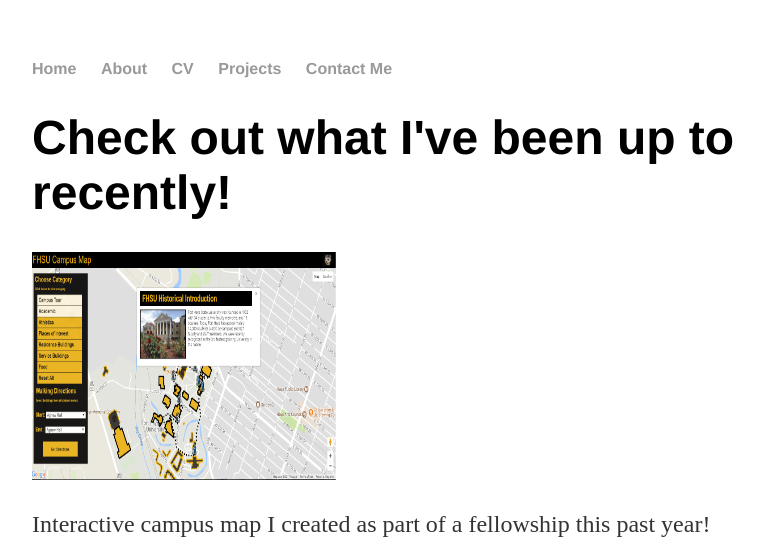
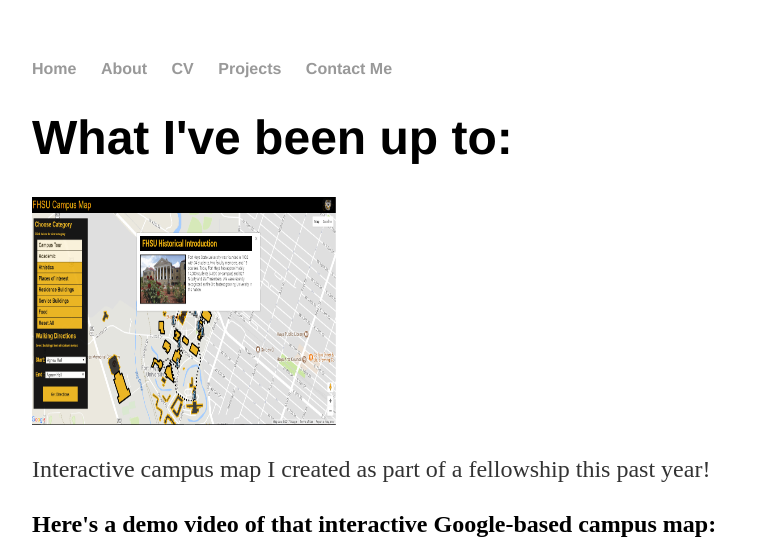
Before and after one commit to mrmichaud/mrmichaud.github.io, a Jekyll site: the page built from projects/index.html, in a window 1280 px wide. Shown: the top 558 px of the page, without its empty margins (160-924 px from the left). Built offline with Jekyll 4.4.1, drawn with Linux system fonts in a browser that asks for light colours; grey boxes are pictures that could not be loaded.

Commit message:
Update index.html

```diff
--- a/projects/index.html
+++ b/projects/index.html
@@ -3,7 +3,7 @@
 title: Monica Michaud Projects
 ---
 <div class="blurb">
-	<h1>Check out what I've been up to recently!</h1>
+	<h1>What I've been up to:</h1>
 
 	<img src="http://mrmichaud.github.io/campusTour.png" alt="Campus Map" style="width:304px;height:228px;">
     	<p>Interactive campus map I created as part of a fellowship this past year!</p>
```
